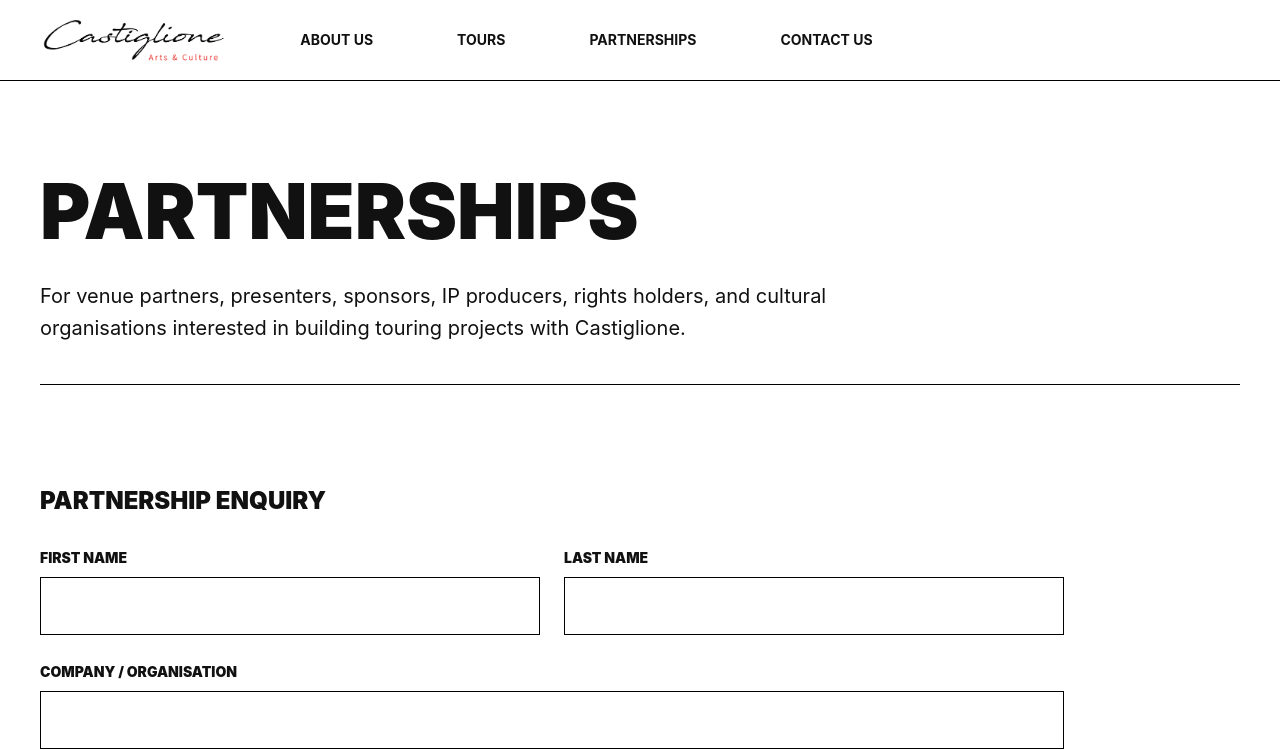
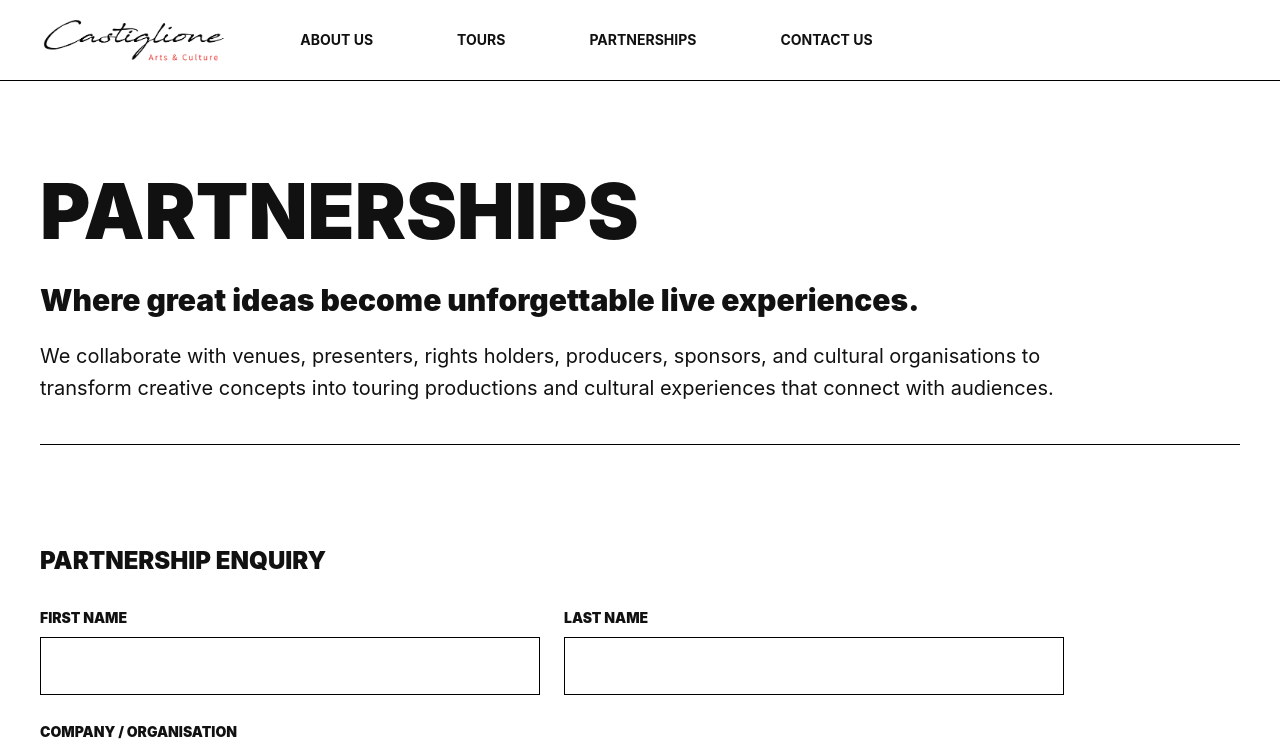
Before and after one commit to helenyucac/castiglione-arts-music-website, a Next.js app: page /partnerships in a window 1280 px wide. Shown: the top 750 px of the page. Built offline with nearby package versions, Linux system fonts and the light colour scheme.

Commit message:
Add temporary exhibitions preview cards

```diff
--- a/app/partnerships/page.tsx
+++ b/app/partnerships/page.tsx
@@ -4,7 +4,7 @@ import { Navigation } from "@/components/Navigation";
 import { PartnershipForm } from "@/components/PartnershipForm";
 
 const partnershipsDescription =
-  "For venue partners, presenters, sponsors, IP producers, rights holders, and cultural organisations interested in building touring projects with Castiglione.";
+  "We collaborate with venues, presenters, rights holders, producers, sponsors, and cultural organisations to transform creative concepts into touring productions and cultural experiences that connect with audiences.";
 
 export const metadata: Metadata = {
   title: "Partnerships | Castiglione",
@@ -30,10 +30,14 @@ export default function PartnershipsPage() {
               <h1 className="max-w-5xl text-[clamp(2.6rem,6vw,5.6rem)] font-black uppercase leading-[0.92] tracking-normal">
                 Partnerships
               </h1>
-              <p className="mt-8 max-w-4xl text-lg leading-8 sm:text-xl">
-                For venue partners, presenters, sponsors, IP producers, rights
-                holders, and cultural organisations interested in building
-                touring projects with Castiglione.
+              <p className="mt-8 max-w-4xl text-xl font-black leading-8 tracking-normal sm:text-2xl lg:text-3xl lg:leading-10">
+                Where great ideas become unforgettable live experiences.
+              </p>
+              <p className="mt-5 max-w-5xl text-lg leading-8 sm:text-xl">
+                We collaborate with venues, presenters, rights holders,
+                producers, sponsors, and cultural organisations to transform
+                creative concepts into touring productions and cultural
+                experiences that connect with audiences.
               </p>
               <div className="mt-10 border-t border-black" aria-hidden="true" />
             </div>
--- a/components/EventShowcase.tsx
+++ b/components/EventShowcase.tsx
@@ -32,7 +32,7 @@ function filterEvents(events: TourCardData[], filter: TourFilter) {
     filter === "anime-concert" ||
     filter === "gaming-concert" ||
     filter === "classical-recital" ||
-    filter === "exhibition" ||
+    filter === "exhibitions" ||
     filter === "lucid"
   ) {
     return events.filter((event) => event.category === filter);
--- a/data/tours.ts
+++ b/data/tours.ts
@@ -2,7 +2,7 @@ export type TourCategory =
   | "anime-concert"
   | "gaming-concert"
   | "classical-recital"
-  | "exhibition"
+  | "exhibitions"
   | "lucid";
 export type TourStatus = "on-sale" | "upcoming" | "past";
 
@@ -25,7 +25,7 @@ export const homeTourFilters: { label: string; value: TourFilter }[] = [
   { label: "Anime Concerts", value: "anime-concert" },
   { label: "Gaming Concerts", value: "gaming-concert" },
   { label: "Classic Concerts", value: "classical-recital" },
-  { label: "Exhibitions", value: "exhibition" },
+  { label: "Exhibitions", value: "exhibitions" },
   { label: "Past Event", value: "past" },
 ];
 
@@ -33,7 +33,7 @@ export const tourTypeFilters: { label: string; value: TourFilter }[] = [
   { label: "Anime Concerts", value: "anime-concert" },
   { label: "Gaming Concerts", value: "gaming-concert" },
   { label: "Classic Concerts", value: "classical-recital" },
-  { label: "Exhibitions", value: "exhibition" },
+  { label: "Exhibitions", value: "exhibitions" },
   { label: "Lucid Live", value: "lucid" },
 ];
 
@@ -41,16 +41,16 @@ export const tourCategoryLabels: Record<TourCategory, string> = {
   "anime-concert": "Anime concerts",
   "gaming-concert": "Gaming Concerts",
   "classical-recital": "Classic Concerts",
-  exhibition: "Exhibitions",
+  exhibitions: "Exhibitions",
   lucid: "Lucid Live",
 };
 
 export const tourCategoryColors: Record<TourCategory, string> = {
-  "anime-concert": "#B89E87",
-  "gaming-concert": "#D8C7A1",
-  "classical-recital": "#C9C1B6",
-  exhibition: "#F3F1EA",
-  lucid: "#B8C1B3",
+  "anime-concert": "#DBD3C8",
+  "gaming-concert": "#C5B7AB",
+  "classical-recital": "#D6C898",
+  exhibitions: "#A3877A",
+  lucid: "#C0C0B8",
 };
 
 export const tourHighlights: TourCardData[] = [
@@ -141,6 +141,28 @@ export const tourHighlights: TourCardData[] = [
     status: "past",
     image:
       "https://images.unsplash.com/photo-1526142684086-7ebd69df27a5?auto=format&fit=crop&w=1200&q=80",
+  },
+  {
+    id: "art-beyond-boundaries",
+    category: "exhibitions",
+    title: "Art Beyond Boundaries",
+    date: "2026-03-01",
+    dateLabel: "MAR 2026",
+    cities: ["Melbourne"],
+    status: "past",
+    image:
+      "https://images.unsplash.com/photo-1507838153414-b4b713384a76?auto=format&fit=crop&w=1200&q=80",
+  },
+  {
+    id: "immersive-worlds",
+    category: "exhibitions",
+    title: "Immersive Worlds",
+    date: "2026-04-01",
+    dateLabel: "APR 2026",
+    cities: ["Sydney"],
+    status: "past",
+    image:
+      "https://images.unsplash.com/photo-1465847899084-d164df4dedc6?auto=format&fit=crop&w=1200&q=80",
   },
   {
     id: "juan-diego-florez",
```
Also changed, not shown: 1 other file (tests, documents, lock files or other folders).
